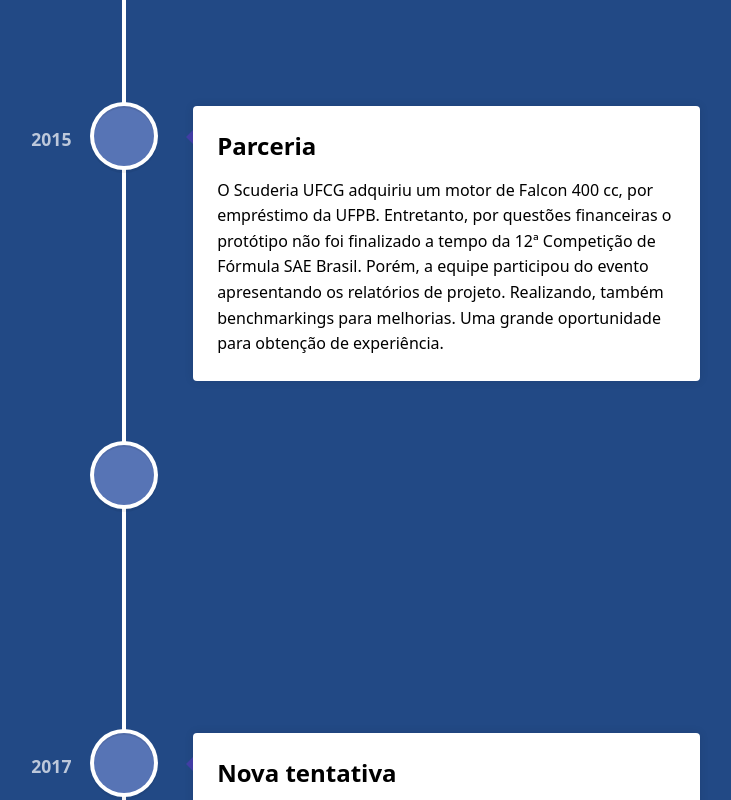
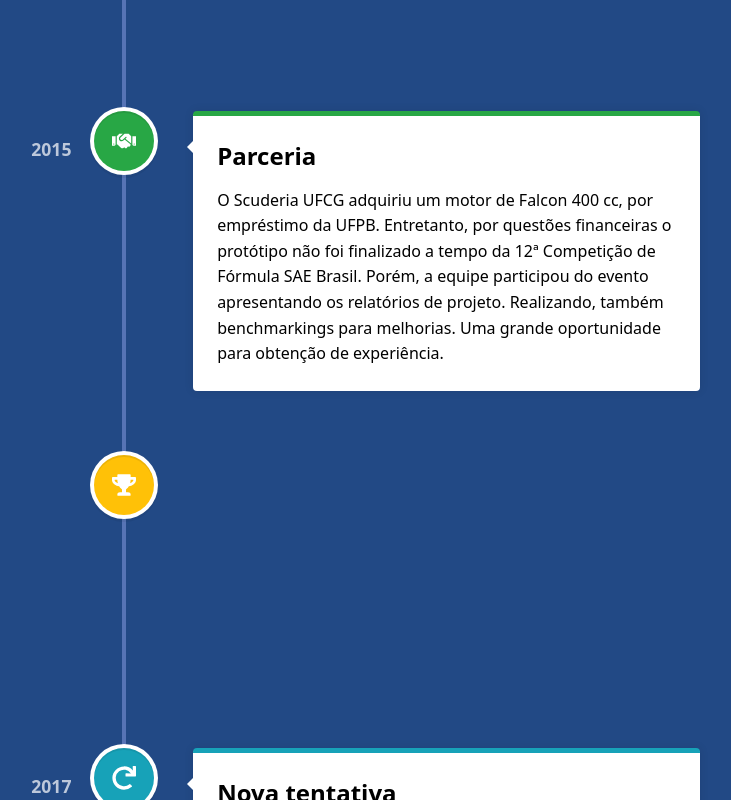
Before and after one commit to scuderiaufcg/SiteScuderia, a React (Vite) app: page / in a window 1280 px wide. Shown: the part 2180-2980 px from the top of the page, without its empty margins (516-1247 px from the left). Built offline with nearby package versions, Linux system fonts and the light colour scheme.

Commit message:
feat: icons, colors & arrows in timeline

```diff
--- a/src/components/Timeline.jsx
+++ b/src/components/Timeline.jsx
@@ -1,13 +1,15 @@
+import React from 'react';
 import {
   VerticalTimeline,
   VerticalTimelineElement
 } from 'react-vertical-timeline-component';
 import 'react-vertical-timeline-component/style.min.css';
+import { FaRocket, FaHandshake, FaTrophy, FaRedo, FaTools, FaBookOpen } from 'react-icons/fa';
 
 const events = [
   {
+    year: '2013',
     title: 'Início',
-    date: '2013',
     description: (
       <p>
         A Equipe Scuderia UFCG iniciou suas atividades, na Universidade Federal de Campina Grande,
@@ -15,81 +17,106 @@ const events = [
         construção de protótipos tipo Fórmula, propiciando oportunidades de aplicações práticas de
         estudantes de engenharia.
       </p>
-    )
+    ),
+    icon: <FaRocket />,
+    color: '#5774B5'
   },
   {
+    year: '2015',
     title: 'Parceria',
-    date: '2015',
     description: (
       <p>
         O Scuderia UFCG adquiriu um motor de Falcon 400 cc, por empréstimo da UFPB. Entretanto, por
         questões financeiras o protótipo não foi finalizado a tempo da 12ª Competição de Fórmula SAE
-        Brasil. Porém, a equipe participou do evento apresentando os relatórios de projeto. Realizando,
-        também benchmarkings para melhorias. Uma grande oportunidade para obtenção de experiência.
+        Brasil. Porém, a equipe participou do evento apresentando os relatórios de projeto.
+        Realizando, também benchmarkings para melhorias. Uma grande oportunidade para obtenção de
+        experiência.
       </p>
-    )
+    ),
+    icon: <FaHandshake />,
+    color: '#28A745'
   },
   {
+    year: '2016',
     title: 'Primeira competição',
-    date: '2016',
     description: (
       <p>
         O alcance da equipe foi notório. Em sua participação na 13ª Competição, foi premiada com o 26ª
         colocação, dentre 40 equipes inscritas. Além da participação, os feedbacks dos juízes foram
         importantes para o desempenho da equipe e para melhorias de projeto.
       </p>
-    )
+    ),
+    icon: <FaTrophy />,
+    color: '#FFC107'
   },
   {
+    year: '2017',
     title: 'Nova tentativa',
-    date: '2017',
     description: (
       <p>
         A equipe participou da 14ª Competição de Fórmula SAE Brasil e terminou na 27ª colocação,
         dentre 51 competidores.
       </p>
-    )
+    ),
+    icon: <FaRedo />,
+    color: '#17A2B8'
   },
   {
+    year: '2018',
     title: 'Upgrade',
-    date: '2018',
     description: (
       <p>
         A equipe adquiriu um motor Yamaha XT 660R com injeção controlada por um módulo Fuel Controller,
         e se fez presente na 15ª Competição de Fórmula SAE Brasil. O Scuderia UFCG obteve seu melhor
         desempenho, a 24ª colocação, dentre 70 competidores.
       </p>
-    )
+    ),
+    icon: <FaTools />,
+    color: '#DC3545'
   },
   {
+    year: '2019',
     title: 'Aprendizado!',
-    date: '2019',
     description: (
       <p>
         Em meio à dificuldades que proporcionaram aprendizado e experiência, a equipe participou da
         16º competição de fórmula SAE Brasil, ficando na 29° colocação entre as 48 equipes inscritas.
       </p>
-    )
+    ),
+    icon: <FaBookOpen />,
+    color: '#6F42C1'
   }
 ];
 
 export default function Timeline() {
   return (
-    <VerticalTimeline>
-      {events.map((event, idx) => (
+    <VerticalTimeline lineColor="#5774B5">
+      {events.map((event, idx) => {
+        const isLeft = idx % 2 === 0;
+        return (
           <VerticalTimelineElement
             key={idx}
-          date={event.date}
-          iconStyle={{ background: '#5774B5', color: '#fff' }}
-          contentStyle={{ boxShadow: '0 0 10px rgba(0,0,0,0.1)' }}
-          contentArrowStyle={{ borderRight: '7px solid #413DA4' }}
+            position={isLeft ? 'left' : 'right'}
+            date={event.year}
+            icon={event.icon}
+            iconStyle={{ background: event.color, color: '#fff' }}
+            contentStyle={{
+              boxShadow: '0 0 10px rgba(0,0,0,0.1)',
+              borderTop: `5px solid ${event.color}`
+            }}
+            contentArrowStyle={
+              isLeft
+                ? { borderRight: '7px solid #fff', right: '-7px', }
+                : { borderLeft: '7px solid #fff', left: '-6px',borderLeft: 'none'  }
+            }
           >
             <h3 className="vertical-timeline-element-title text-2xl font-semibold">
               {event.title}
             </h3>
             {event.description}
           </VerticalTimelineElement>
-      ))}
+        );
+      })}
     </VerticalTimeline>
   );
 }
--- a/src/index.css
+++ b/src/index.css
@@ -2,6 +2,7 @@
 
 .vertical-timeline-element-date {
   color: #fff !important;
+  top: 0px;
   font-size: 1.1rem !important;
   font-weight: 700 !important;
 }
--- a/src/pages/Home.jsx
+++ b/src/pages/Home.jsx
@@ -49,7 +49,7 @@ export default function Home() {
         <br />
       </div>
 
-      <section id="projeto" className="w-full py-16" style={{ backgroundColor: 'rgb(34,73,133)' }}>
+      <section id="projeto" className="w-full py-16 bg-[#224985]">
         <h2 className="text-3xl font-semibold text-center mb-8 text-white">Projeto</h2>
         <Timeline />
       </section>
```
Lines whose indentation alone changed are shown as unchanged.
